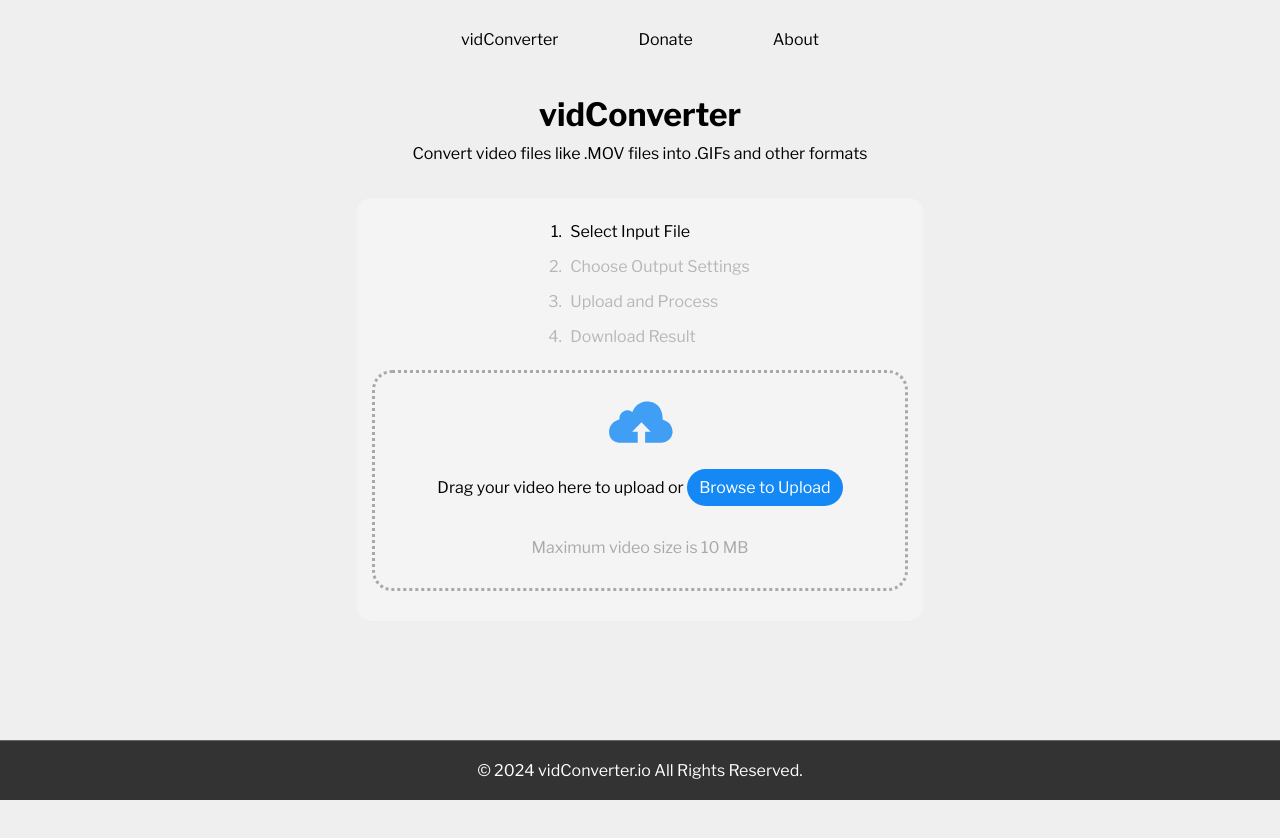
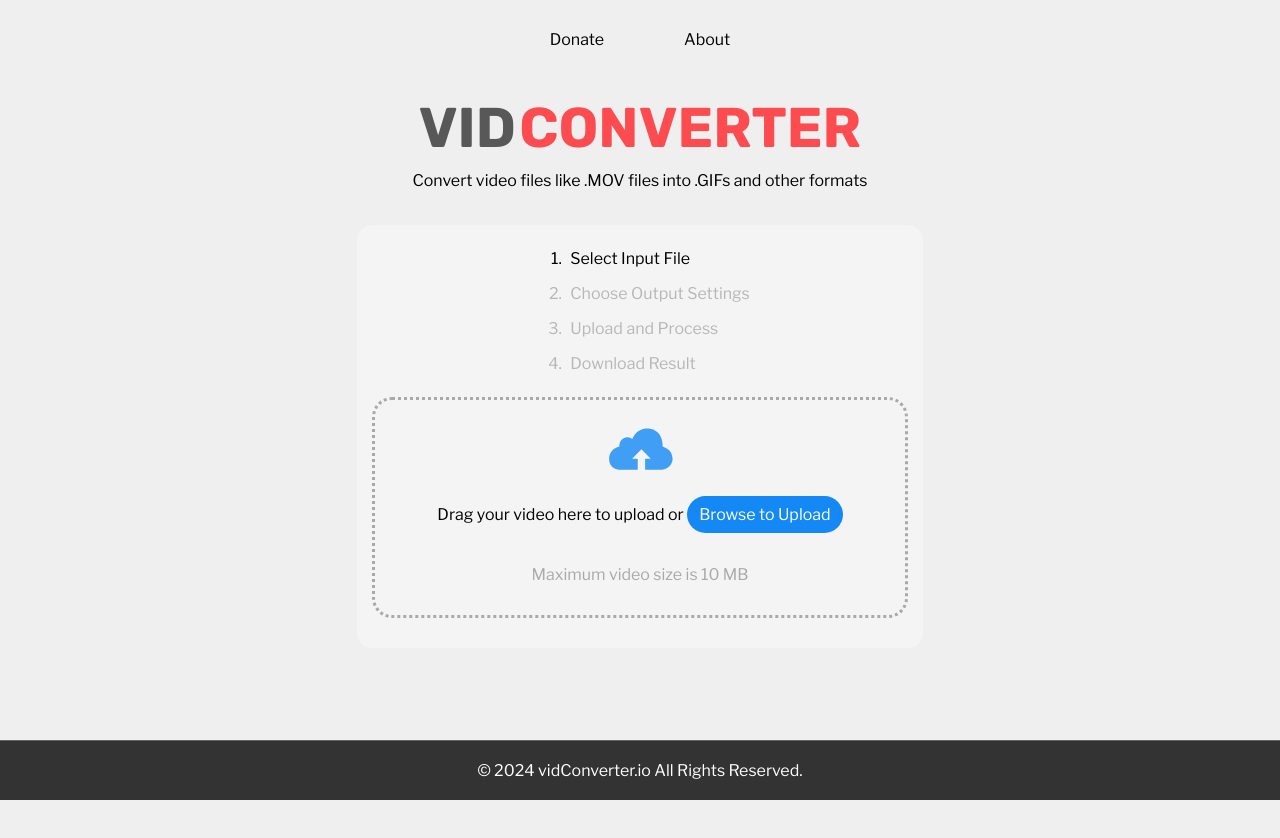
Before and after one commit to rooiss/gifConverter, a website: page index.html in a window 1280 px wide. Drawn offline with nearby package versions, Linux system fonts and the light colour scheme.

Commit message:
updated logo, removal of text in navbar

```diff
--- a/index.html
+++ b/index.html
@@ -19,6 +19,9 @@
       href="https://fonts.googleapis.com/css2?family=Libre+Franklin:ital,wght@0,100..900;1,100..900&family=Urbanist:wght@100;300;400;500;600;700;800;900&display=swap"
       rel="stylesheet"
     />
+    <style>
+      @import url('https://fonts.googleapis.com/css2?family=Rubik:ital,wght@0,300..900;1,300..900&display=swap');
+    </style>
     <meta charset="UTF-8" />
     <meta name="viewport" content="width=device-width, initial-scale=1.0" />
     <link rel="stylesheet" href="reset.css" />
@@ -157,14 +160,17 @@
       </div>
       <button id='start-over-btn' class="primary-btn">Convert another file</button>
     </script>
+    <!-- prettier-ignore -->
     <nav>
-      <p>vidConverter</p>
       <a href="#">Donate</a>
       <a href="#">About</a>
     </nav>
     <main>
       <div id="header-text">
-        <h1>vidConverter</h1>
+        <!-- prettier-ignore -->
+        <div id="logo-text-container">
+          <span id="logo" class="logo">VID</span>&nbsp;<span id="logo-converter" class="logo">CONVERTER</span>
+        </div>
         <p>Convert video files like .MOV files into .GIFs and other formats</p>
       </div>
       <div id="action-area"></div>
--- a/public/index.css
+++ b/public/index.css
@@ -27,6 +27,7 @@ nav {
 }
 nav > * {
   padding: 14px 40px; /* Padding for each link */
+  margin: 16px 0px;
 }
 nav a {
   color: black;
@@ -47,8 +48,23 @@ nav a:hover {
   align-items: center;
 }
 #header-text > * {
-  margin: 0;
+  margin: 0px;
   padding: 5px 0px;
+}
+
+.logo {
+  margin: 0px;
+  font-family: "Rubik";
+  font-weight: 700;
+  font-size: 3.5em;
+}
+#logo {
+  color: #333;
+  opacity: .8;
+}
+#logo-converter {
+  color: #ff3b3f;
+  opacity: .9;
 }
 
 #clear-video-button {
```
